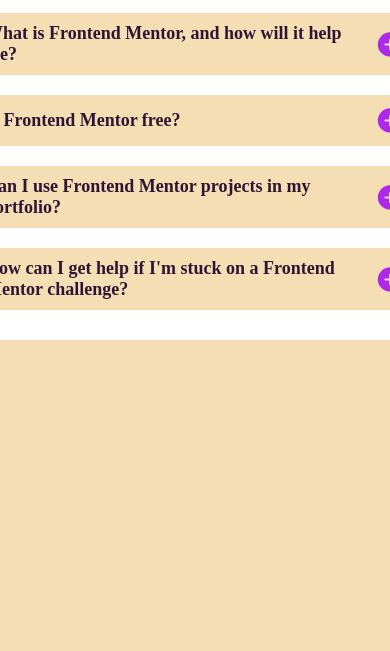
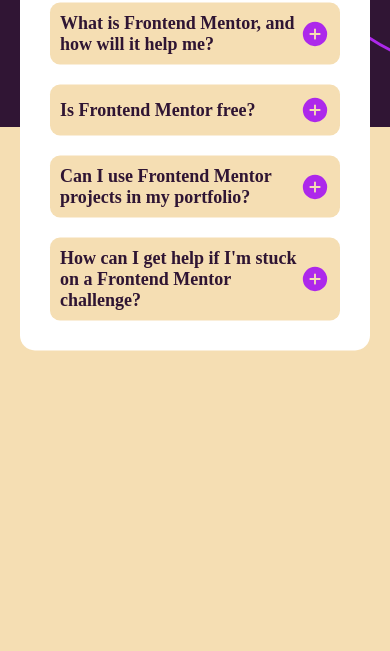
Before and after one commit to 2001-skd/faq.github.io, a plain HTML site: page index.html in a window 390 px wide. Shown: the part 193-844 px from the top of the page. Drawn offline with Linux system fonts and the light colour scheme.

Commit message:
all files updated

```diff
--- a/style.css
+++ b/style.css
@@ -67,3 +67,9 @@ section {
 .faq_toggle {
   display: block;
 }
+
+@media all and (max-width: 600px) {
+  .faq_card {
+    width: 350px;
+  }
+}
```
